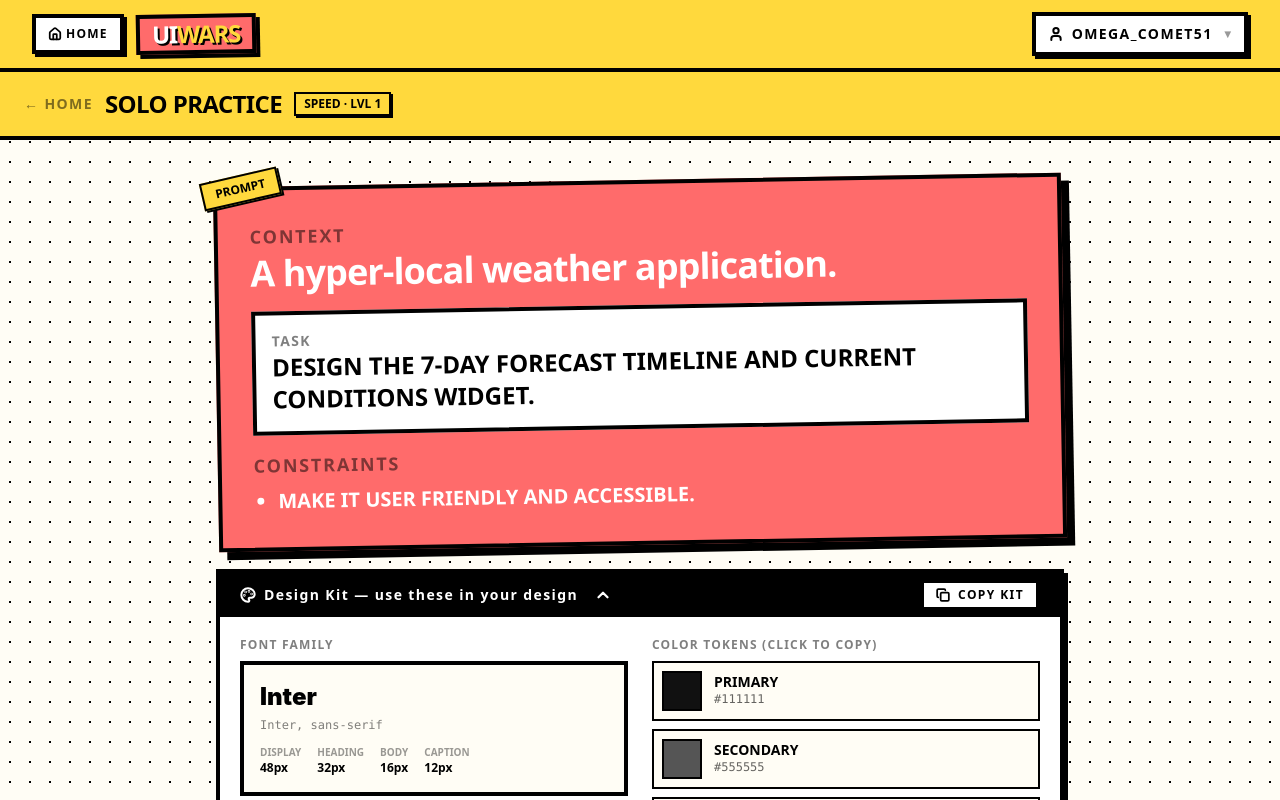
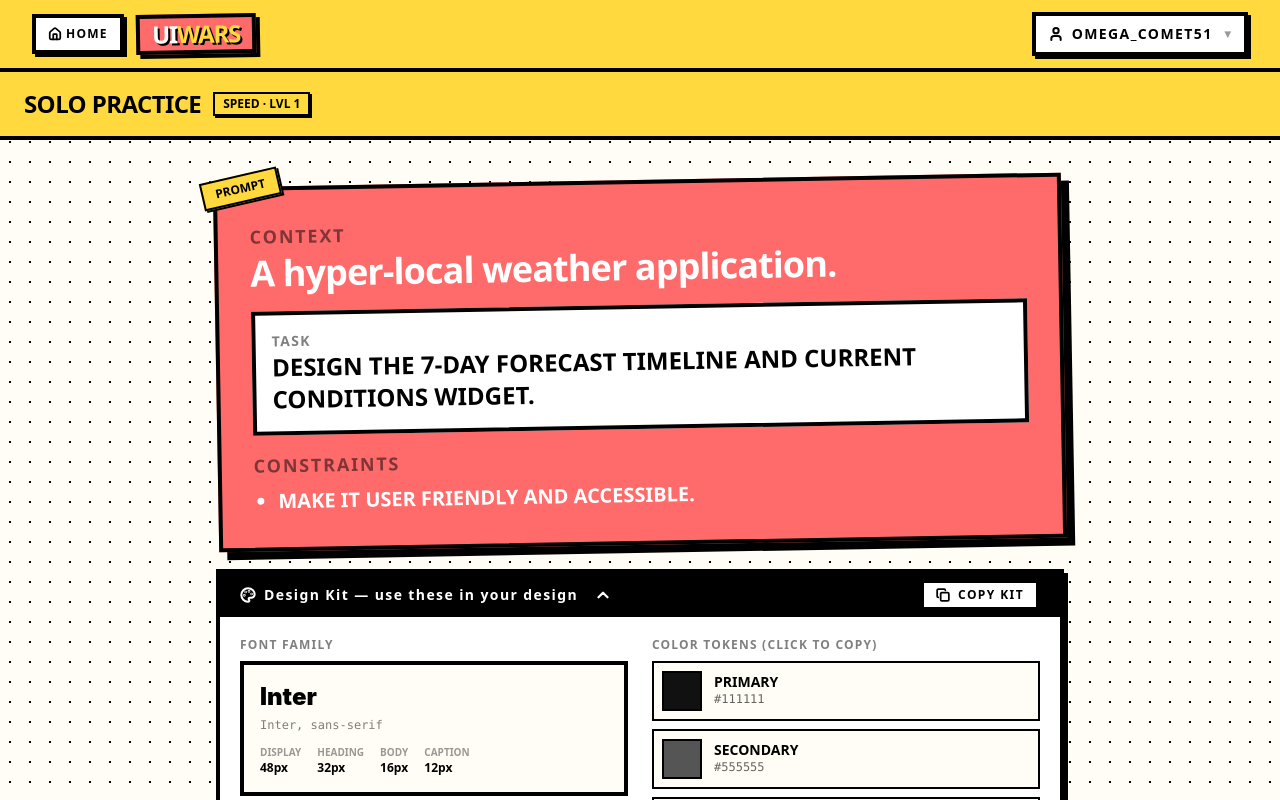
Before and after one commit to naodt1/uiwars_app, a Next.js app: page /solo in a window 1280 px wide. Both pictures are taken after a click on the button "ENTER THE ARENA →". Shown: the top 800 px of the page. Built offline with nearby package versions, Linux system fonts and the light colour scheme.

Commit message:
fix: remove redundant local home button in solo mode to reduce crowding

```diff
--- a/src/app/solo/page.tsx
+++ b/src/app/solo/page.tsx
@@ -71,9 +71,6 @@ export default function SoloPage() {
       {/* Top bar */}
       <div className="flex items-center justify-between px-6 py-4 border-b-4 border-neo-ink bg-neo-secondary">
         <div className="flex items-center gap-3">
-          <button onClick={() => router.push('/')} className="font-black uppercase text-sm tracking-widest text-neo-ink/50 hover:text-neo-ink transition-colors">
-            ← Home
-          </button>
           <span className="font-black text-2xl uppercase tracking-tight">Solo Practice</span>
           <span className={`text-xs font-black uppercase px-2 py-0.5 border-2 border-neo-ink shadow-[2px_2px_0px_0px_#000] ${MODE_COLORS[mode]}`}>
             {mode} · LVL {level}
```
